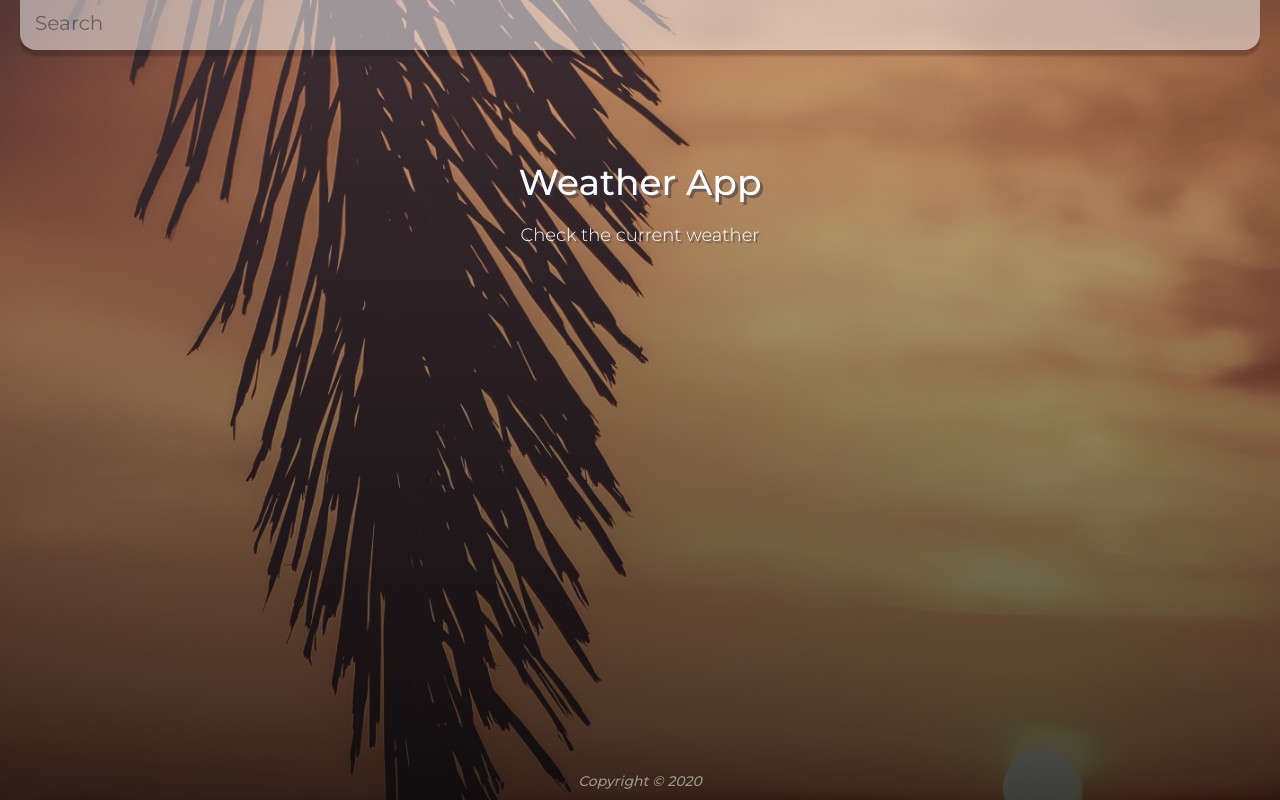
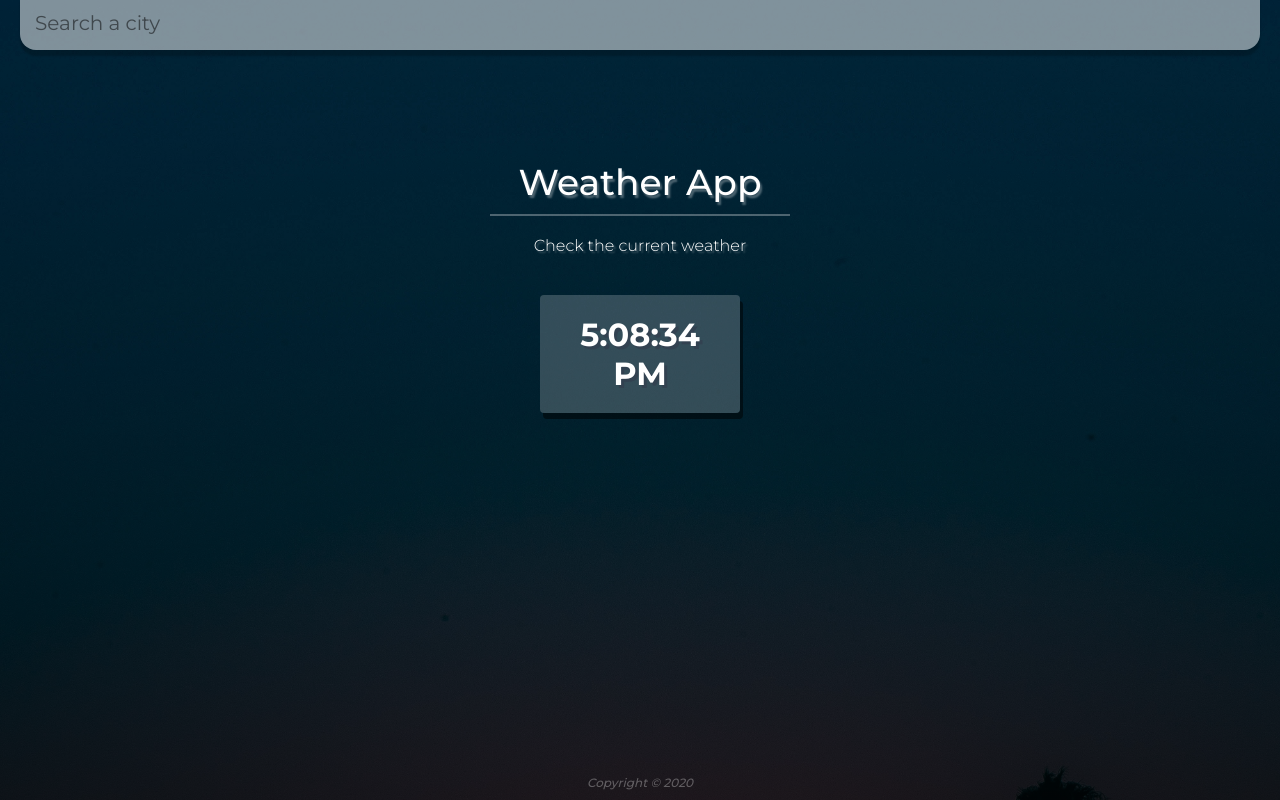
Before and after one commit to UseinAkbar/react-weatherapp, a React (Create React App) app: page / in a window 1280 px wide. Built offline with nearby package versions, Linux system fonts and the light colour scheme.

Commit message:
Inital commit 3

```diff
--- a/public/styles.css
+++ b/public/styles.css
@@ -17,13 +17,13 @@ body {
 }
 
 .main {
-  background-image: linear-gradient(to bottom, rgba(0, 0, 0, .1), rgba(0, 0, 0, .75)), url('images/sunset1.jpg');
+  background-image: linear-gradient(to bottom, rgba(0, 0, 0, .1), rgba(0, 0, 0, .75)), url('images/sunset2.jpg');
   background-size: cover;
   background-position: top;
   position: relative;
   padding: 2rem;
   min-height: 100vh;
-  transition: .5s;
+  transition: .4s ease-in;
 }
 
 .app {
@@ -33,12 +33,12 @@ body {
   background-position: top;
   height: 100vh;
   text-align: center;
-  transition: .5s;
+  transition: .4s ease-in;
 }
 
 .app.warm {
   background-image: linear-gradient(to bottom, rgba(0, 0, 0, .1), rgba(0, 0, 0, .75)), url('images/warm-bg.jpg');
-  transition: .5s;
+  transition: .4s ease-in;
 }
 
 main {
@@ -72,19 +72,19 @@ main {
 }
 
 .search-box .search-bar:focus {
-  box-shadow: 0 .5rem .8rem rgba(0, 0, 0, .2);
+  box-shadow: 0 .4rem .8rem rgba(255, 255, 255, .2);
   background-color: rgba(255, 255, 255, .65);
   transform: translateY(-2.6rem);
 }
 
 .search-box .search-bar:focus:invalid {
-  caret-color: #999
+  caret-color: #999;
 }
 
 .search-box .search-bar::-webkit-input-placeholder {
   font-family: 'Montserrat', sans-serif;
   font-weight: 400;
-  color: rgba(0, 0, 0, .4);
+  color: rgba(0, 0, 0, .5);
 }
 
 .search-box .search-bar:focus + .search-button {
@@ -100,12 +100,12 @@ main {
   color: rgba(0, 0, 0, .5);
   background-color: rgba(255, 255, 255, .65);
   font-size: 1.4rem;
-  font-weight: 400;
+  font-weight: 600;
   outline: none;
   padding: .5rem;
-  border-radius: .5rem;
+  border-radius: .8rem;
   border: none;
-  box-shadow: 0 .5rem 1rem rgba(0, 0, 0, .4);
+  box-shadow: 0 .4rem 1rem rgba(0, 0, 0, .4);
   transform: translateY(-5rem);
   opacity: 0;
   visibility: hidden;
@@ -113,8 +113,8 @@ main {
 }
 
 .search-box .search-button:active {
-  transform: translateY(-.2rem);
-  box-shadow: 0 .4rem 1rem rgba(0, 0, 0, .2);
+  transform: translateY(.9rem);
+  box-shadow: 0 .4rem 1rem rgba(0, 0, 0, .3);
 }
 
 .location-box {
@@ -135,7 +135,7 @@ main {
   font-size: 1.6rem;
   font-weight: 300;
   font-style: italic;
-  text-shadow: .2rem .2rem rgba(50, 50, 70, .5);
+  text-shadow: .1rem .2rem rgba(50, 50, 70, .6);
 }
 
 .weather-box {
@@ -158,15 +158,17 @@ main {
   font-size: 1.8rem;
   font-weight: 500;
   text-shadow: .3rem .3rem rgba(50, 50, 70, .6);
-  animation: moveIn .8s ease infinite alternate forwards;
+
 }
 
 .weather-box .weather .weather__desc {
   display: inline-block;
+  animation: moveRight .8s ease-in infinite alternate forwards;
 }
 
 .weather-box .weather .weather__wind {
   display: inline-block;
+  animation: moveLeft .8s ease-in infinite alternate forwards;
 }
 
 
@@ -176,21 +178,25 @@ main {
 }
 
 .title .main-title {
+  display: inline-block;
+  width: 30rem;
+  border-bottom: 2px solid rgba(255, 255, 255, .3);
   font-size: 3.6rem;
   font-weight: 500;
-  text-shadow: .3rem .3rem rgba(50, 50, 70, .5);
+  text-shadow: .2rem .3rem .2rem rgba(255, 255, 255, .3);
   margin-bottom: 2rem;
+  padding-bottom: 1rem;
 }
 
 .title .sub-title {
-  font-size: 1.8rem;
+  font-size: 1.6rem;
   font-weight: 300;
-  text-shadow: .2rem .2rem rgba(50, 50, 70, .5);
+  text-shadow: .2rem .2rem .2rem rgba(255, 255, 255, .3);
 }
 
 .section-title .copyRight {
-  color: rgba(255, 255, 255, .5);
-  font-size: 1.4rem;
+  color: rgba(255, 255, 255, .3);
+  font-size: 1.2rem;
   width: 100%;
   position: absolute;
   bottom: 0;
@@ -198,11 +204,45 @@ main {
   transform: translate(-50%, -1rem);
 }
 
+.section-title .realTime {
+  display: inline-block;
+  width: 20rem;
+  margin-top: 6rem;
+  font-size: 3.2rem;
+  color: #fff;
+  padding: 2rem 2rem;
+  border-radius: 4px;
+  background-color: rgba(255, 255, 255, .2);
+  font-weight: 700;
+  text-shadow: .3rem .3rem rgba(50, 50, 70, .4);
+  box-shadow: .3rem .6rem rgba(0, 0, 0, .5);
+
+}
+
+
+@keyframes moveRight {
+  0% {
+    transform: translateX(-1rem);
+  }
+  100% {
+    transform: translateX(0);
+  }
+}
+
+@keyframes moveLeft {
+  0% {
+    transform: translateX(1rem);
+  }
+  100% {
+    transform: translateX(0);
+  }
+}
+
 @keyframes moveIn {
   0% {
-    transform: translateY(0);
+    transform: translateY(0) scale(1);
   }
   100% {
-    transform: translateY(1rem);
+    transform: translateY(1rem) scale(1.05);
   }
 }
--- a/src/components/App.jsx
+++ b/src/components/App.jsx
@@ -4,9 +4,16 @@ import axios from 'axios';
 function App() {
   const [query, setQuery] = useState('');
   const [weather, setWeather] = useState({temp: '', name: '', country: '', main: '', icon:'', speed:''});
-  const [url, setUrl] = useState('');
+  const [time, setTime] = useState('');
   const [isDone, setDone] = useState(false);
   const imgUrl = 'http://openweathermap.org/img/wn/' + weather.icon + '@2x.png'
+
+  setInterval(currentTime, 1000);
+
+  function currentTime() {
+    const newTime = new Date().toLocaleTimeString();
+    setTime(newTime);
+  }
 
   const customDate = (d) => {
     const months = [
@@ -42,7 +49,7 @@ function App() {
   }
 
   const api = {
-    key: '9dbd8956b81c98122d6b734b5dd7292a',
+    key: 'dbd7471b028ab6754cce2294feb5b022',
     baseUrl: 'https://api.openweathermap.org/data/2.5/weather'
   }
   const {key, baseUrl} = api;
@@ -93,7 +100,7 @@ function App() {
     : "app"}>
     <main className={!isDone && "main"}>
       <div className="search-box">
-        <input type="text" name='city' placeholder="Search" onChange={handleChange} className="search-bar" value={query} autoComplete="off"/>
+        <input type="text" name='city' placeholder="Search a city" onChange={handleChange} className="search-bar" value={query} autoComplete="off"/>
         <button type="submit" onClick={handleClick} className='search-button'>Search</button>
       </div>
       {
@@ -118,6 +125,7 @@ function App() {
             <h1 className="main-title">Weather App</h1>
             <h2 className="sub-title">Check the current weather</h2>
           </div>
+            <div className="realTime">{time}</div>
             <div className="copyRight"><p><em>Copyright &copy; 2020</em></p></div>
           </div>
       }
```
